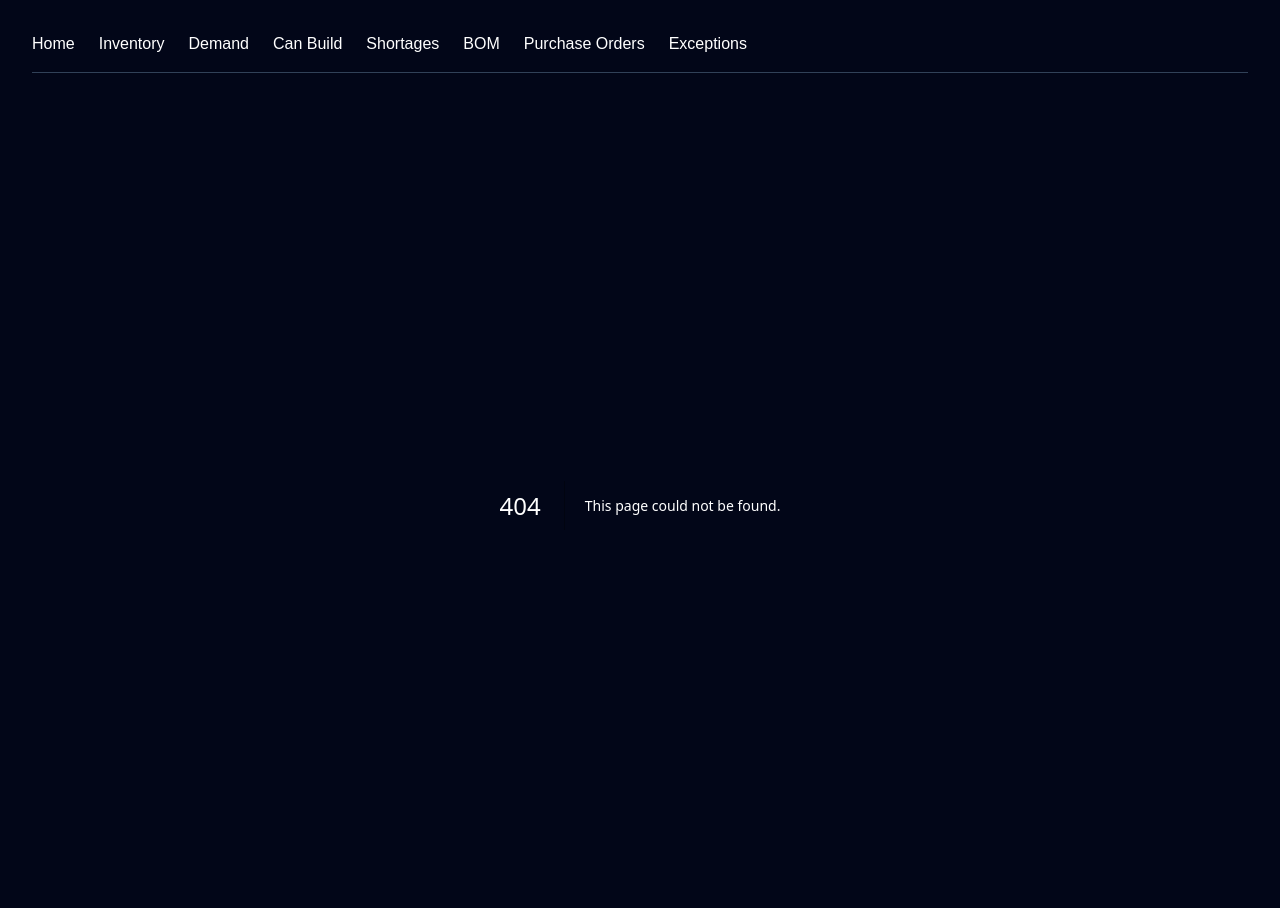
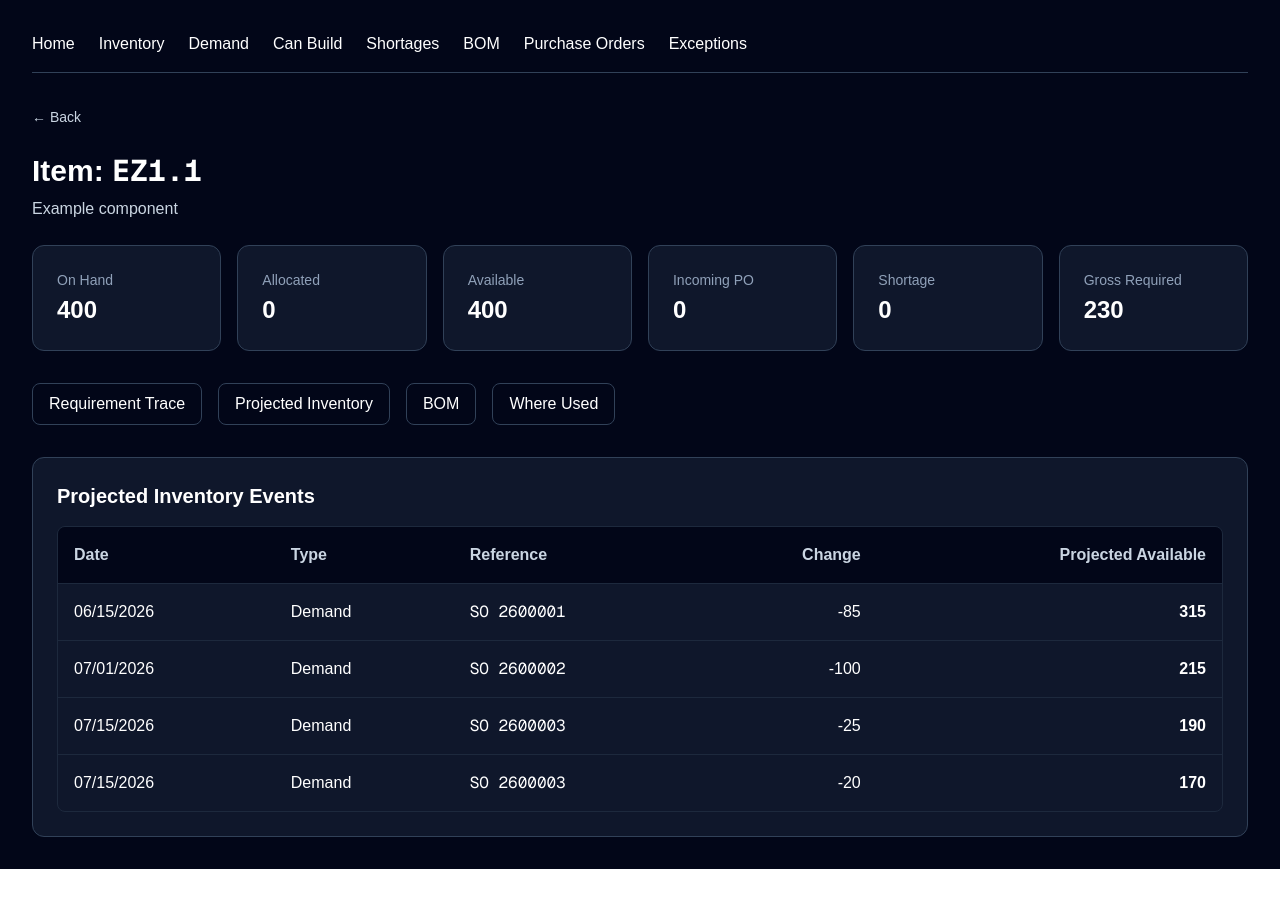
Before and after one commit to JHARRIS1009/mrp, a Next.js app: page /items/EZ1.1 in a window 1280 px wide. Before the commit this address had no page. Shown: the top 908 px of the page. After the commit the page ends 869 px from the top, so only its background shows below. Built offline with nearby package versions, Linux system fonts and the light colour scheme.

Commit message:
Add item detail navigation throughout application

```diff
--- a/app/bom/page.tsx
+++ b/app/bom/page.tsx
@@ -54,6 +54,13 @@ export default async function BomPage() {
                         >
                         where used
                         </Link>
+                        <span className="mx-1 text-slate-500">|</span>
+                        <Link
+                            href={`/items/${encodeURIComponent(child.childSku)}`}
+                            className="text-xs text-slate-400 hover:text-white"
+                        >
+                            item
+                        </Link>
                         </td>
                         <td className="p-4 text-right">{child.qtyPer}</td>
                       </tr>
--- a/app/can-build/page.tsx
+++ b/app/can-build/page.tsx
@@ -1,5 +1,6 @@
 import { calculateCanBuild } from "@/lib/can-build";
 import NavBar from "@/components/NavBar";
+import Link from "next/link";
 
 export default async function CanBuildPage() {
   const results = await calculateCanBuild();
@@ -27,7 +28,14 @@ export default async function CanBuildPage() {
           <tbody>
             {results.map((result) => (
               <tr key={result.sku} className="border-t border-slate-800">
-                <td className="p-4 font-mono">{result.sku}</td>
+                <td className="p-4 font-mono">
+                  <Link
+                    href={`/items/${encodeURIComponent(result.sku)}`}
+                    className="hover:underline"
+                  >
+                    {result.sku}
+                  </Link>
+                </td>
                 <td className="p-4 text-right">{result.parentOnHand}</td>
                 <td className="p-4 text-right">{result.maxAdditionalBuild}</td>
                 <td className="p-4 text-right font-semibold">
--- a/app/demand/[orderNumber]/page.tsx
+++ b/app/demand/[orderNumber]/page.tsx
@@ -1,5 +1,6 @@
 import { notFound } from "next/navigation";
 import { getDemandItemsByOrderNumber } from "@/lib/demand-data";
+import Link from "next/link";
 
 export default async function DemandDetailPage({
   params,
@@ -43,7 +44,14 @@ export default async function DemandDetailPage({
           <tbody>
             {demandItems.map((item) => (
               <tr key={`${item.orderNumber}-${item.sku}`} className="border-t border-slate-800">
-                <td className="p-4 font-mono">{item.sku}</td>
+                <td className="p-4 font-mono">
+                    <Link
+                        href={`/items/${encodeURIComponent(item.sku)}`}
+                        className="hover:underline"
+                    >
+                        {item.sku}
+                    </Link>
+                </td>
                 <td className="p-4 text-right">{item.quantity}</td>
               </tr>
             ))}
--- a/app/demand/page.tsx
+++ b/app/demand/page.tsx
@@ -36,7 +36,14 @@ export default async function DemandPage() {
                   </Link>
                 </td>
                 <td className="p-4 font-mono">{item.customerName}</td>
-                <td className="p-4 font-mono">{item.sku}</td>
+                <td className="p-4 font-mono">
+                    <Link
+                        href={`/items/${encodeURIComponent(item.sku)}`}
+                        className="hover:underline"
+                    >
+                        {item.sku}
+                    </Link>
+                </td>
                 <td className="p-4 font-mono">{item.quantity}</td>
                 <td className="p-4 text-right">{formatDate(item.dueDate)}</td>
               </tr>
--- a/app/exceptions/page.tsx
+++ b/app/exceptions/page.tsx
@@ -30,7 +30,14 @@ export default async function ExceptionsPage() {
           <tbody>
             {exceptions.map((item) => (
                 <tr key={item.sku} className="border-t border-slate-800">
-                <td className="p-4 font-mono">{item.sku}</td>
+                <td className="p-4 font-mono">
+                    <Link
+                        href={`/items/${encodeURIComponent(item.sku)}`}
+                        className="hover:underline"
+                    >
+                        {item.sku}
+                    </Link>
+                </td>
                 <td className="p-4">
                     <span className={
                         item.type === "Current Shortage"
--- a/app/inventory/page.tsx
+++ b/app/inventory/page.tsx
@@ -1,5 +1,6 @@
 import { getInventoryItems } from "@/lib/inventory-data";
 import NavBar from "@/components/NavBar";
+import Link from "next/link";
 
 export default async function InventoryPage() {
     const inventoryItems = await getInventoryItems();
@@ -30,7 +31,14 @@ export default async function InventoryPage() {
 
                             return (
                                 <tr key={item.sku} className="border-t border-slate-800">
-                                    <td className="p-4 font-mono">{item.sku}</td>
+                                    <td className="p-4 font-mono">
+                                        <Link
+                                            href={`/items/${encodeURIComponent(item.sku)}`}
+                                            className="hover:underline"
+                                        >
+                                            {item.sku}
+                                        </Link>
+                                    </td>
                                     <td className="p-4">{item.description}</td>
                                     <td className="p-4 text-right">{item.onHand}</td>
                                     <td className="p-4 text-right">{item.allocated}</td>
--- /dev/null
+++ b/app/items/[sku]/page.tsx
@@ -0,0 +1,155 @@
+import Link from "next/link";
+import BackButton from "@/components/BackButton";
+import { getInventoryItems } from "@/lib/inventory-data";
+import { calculateShortages } from "@/lib/mrp";
+import { getPurchaseOrderLinesBySku } from "@/lib/purchase-orders-data";
+import { calculateProjectedInventory } from "@/lib/projected-inventory";
+import { calculateShortageTrace } from "@/lib/mrp";
+
+export default async function ItemDetailPage({
+  params,
+}: {
+  params: Promise<{ sku: string }>;
+}) {
+  const { sku } = await params;
+  const decodedSku = decodeURIComponent(sku);
+
+  const inventoryItems = await getInventoryItems();
+  const shortages = await calculateShortages();
+  const purchaseOrders = await getPurchaseOrderLinesBySku(decodedSku);
+  const projectedEvents = await calculateProjectedInventory(decodedSku);
+
+  const traces = await calculateShortageTrace(decodedSku);
+
+  const grossRequired = traces.reduce(
+    (sum, trace) => sum + trace.requiredQuantity,
+    0
+  );
+
+  const item = inventoryItems.find((item) => item.sku === decodedSku);
+  const shortage = shortages.find((item) => item.sku === decodedSku);
+
+  const available = item ? item.onHand - item.allocated : 0;
+  const incoming = purchaseOrders.reduce((sum, po) => sum + po.quantity, 0);
+
+  return (
+    <section>
+      <BackButton />
+
+      <h1 className="mt-6 text-3xl font-bold">
+        Item: <span className="font-mono">{decodedSku}</span>
+      </h1>
+
+      <p className="mt-2 text-slate-300">
+        {item?.description ?? "No item description found."}
+      </p>
+
+      <div className="mt-6 grid gap-4 md:grid-cols-6">
+        <div className="rounded-xl border border-slate-700 bg-slate-900 p-6">
+          <div className="text-sm text-slate-400">On Hand</div>
+          <div className="mt-1 text-2xl font-bold">{item?.onHand ?? 0}</div>
+        </div>
+
+        <div className="rounded-xl border border-slate-700 bg-slate-900 p-6">
+          <div className="text-sm text-slate-400">Allocated</div>
+          <div className="mt-1 text-2xl font-bold">{item?.allocated ?? 0}</div>
+        </div>
+
+        <div className="rounded-xl border border-slate-700 bg-slate-900 p-6">
+          <div className="text-sm text-slate-400">Available</div>
+          <div className="mt-1 text-2xl font-bold">{available}</div>
+        </div>
+
+        <div className="rounded-xl border border-slate-700 bg-slate-900 p-6">
+          <div className="text-sm text-slate-400">Incoming PO</div>
+          <div className="mt-1 text-2xl font-bold">{incoming}</div>
+        </div>
+
+        <div className="rounded-xl border border-slate-700 bg-slate-900 p-6">
+          <div className="text-sm text-slate-400">Shortage</div>
+          <div className="mt-1 text-2xl font-bold">
+            {shortage?.shortage ?? 0}
+          </div>
+        </div>
+
+        <div className="rounded-xl border border-slate-700 bg-slate-900 p-6">
+            <div className="text-sm text-slate-400">Gross Required</div>
+            <div className="mt-1 text-2xl font-bold">{grossRequired}</div>
+        </div>
+      </div>
+
+      <div className="mt-8 flex flex-wrap gap-4">
+        <Link
+          href={`/shortages/${encodeURIComponent(decodedSku)}`}
+          className="rounded-lg border border-slate-700 px-4 py-2 hover:bg-slate-800"
+        >
+          Requirement Trace
+        </Link>
+
+        <Link
+          href={`/projected/${encodeURIComponent(decodedSku)}`}
+          className="rounded-lg border border-slate-700 px-4 py-2 hover:bg-slate-800"
+        >
+          Projected Inventory
+        </Link>
+
+        <Link
+          href={`/bom/${encodeURIComponent(decodedSku)}`}
+          className="rounded-lg border border-slate-700 px-4 py-2 hover:bg-slate-800"
+        >
+          BOM
+        </Link>
+
+        <Link
+          href={`/where-used/${encodeURIComponent(decodedSku)}`}
+          className="rounded-lg border border-slate-700 px-4 py-2 hover:bg-slate-800"
+        >
+          Where Used
+        </Link>
+      </div>
+
+      <div className="mt-8 rounded-xl border border-slate-700 bg-slate-900 p-6">
+        <h2 className="text-xl font-bold">Projected Inventory Events</h2>
+
+        <div className="mt-4 overflow-hidden rounded-lg border border-slate-800">
+          <table className="w-full border-collapse text-left">
+            <thead className="bg-slate-950 text-slate-300">
+              <tr>
+                <th className="p-4">Date</th>
+                <th className="p-4">Type</th>
+                <th className="p-4">Reference</th>
+                <th className="p-4 text-right">Change</th>
+                <th className="p-4 text-right">Projected Available</th>
+              </tr>
+            </thead>
+
+            <tbody>
+              {projectedEvents.map((event, index) => (
+                <tr
+                  key={`${event.date}-${event.reference}-${index}`}
+                  className="border-t border-slate-800"
+                >
+                  <td className="p-4">{event.date}</td>
+                  <td className="p-4">{event.type}</td>
+                  <td className="p-4 font-mono">{event.reference}</td>
+                  <td className="p-4 text-right">{event.quantityChange}</td>
+                  <td className="p-4 text-right font-semibold">
+                    {event.projectedAvailable}
+                  </td>
+                </tr>
+              ))}
+
+              {projectedEvents.length === 0 && (
+                <tr className="border-t border-slate-800">
+                  <td className="p-4 text-slate-300" colSpan={5}>
+                    No projected inventory events found for this SKU.
+                  </td>
+                </tr>
+              )}
+            </tbody>
+          </table>
+        </div>
+      </div>
+    </section>
+  );
+}
--- a/app/projected/[sku]/page.tsx
+++ b/app/projected/[sku]/page.tsx
@@ -27,7 +27,14 @@ export default async function ProjectedInventoryPage({
 
       <h1 className="mt-6 text-3xl font-bold">
         Projected Inventory:{" "}
-        <span className="font-mono">{decodedSku}</span>
+        <span className="font-mono">
+            <Link
+                href={`/items/${encodeURIComponent(decodedSku)}`}
+                className="hover:underline"
+            >
+                {decodedSku}
+            </Link>
+        </span>
       </h1>
 
       <p className="mt-2 text-slate-300">
--- a/app/purchase-orders/[poNumber]/page.tsx
+++ b/app/purchase-orders/[poNumber]/page.tsx
@@ -54,7 +54,14 @@ export default async function PurchaseOrderDetailPage({
                 key={`${line.poNumber}-${line.sku}-${index}`}
                 className="border-t border-slate-800"
               >
-                <td className="p-4 font-mono">{line.sku}</td>
+                <td className="p-4 font-mono">
+                    <Link
+                        href={`/items/${encodeURIComponent(line.sku)}`}
+                        className="hover:underline"
+                    >
+                        {line.sku}
+                    </Link>
+                </td>
                 <td className="p-4 text-right">{line.quantity}</td>
               </tr>
             ))}
--- a/app/purchase-orders/page.tsx
+++ b/app/purchase-orders/page.tsx
@@ -42,7 +42,14 @@ export default async function PurchaseOrdersPage() {
                 </Link>
                 </td>
                 <td className="p-4">{po.vendorName}</td>
-                <td className="p-4 font-mono">{po.sku}</td>
+                <td className="p-4 font-mono">
+                    <Link
+                        href={`/items/${encodeURIComponent(po.sku)}`}
+                        className="hover:underline"
+                    >
+                        {po.sku}
+                    </Link>
+                </td>
                 <td className="p-4 text-right">{po.quantity}</td>
                 <td className="p-4">{formatDate(po.expectedDate)}</td>
               </tr>
--- a/app/shortages/[sku]/page.tsx
+++ b/app/shortages/[sku]/page.tsx
@@ -99,14 +99,23 @@ export default async function ShortageDetailPage({
       <h1 className="mt-6 text-3xl font-bold">Requirement Trace</h1>
 
       <p className="mt-2 text-slate-300">
-        Why <span className="font-mono text-white">{decodedSku}</span> is
+        Why <span className="font-mono text-white">
+          <Link
+            href={`/items/${encodeURIComponent(decodedSku)}`}
+            className="hover:underline"
+          >
+            {decodedSku}</Link> </span> is
         required.
       </p>
 
       <div className="mt-6 rounded-xl border border-slate-700 bg-slate-900 p-6">
         <div className="text-2xl font-bold">
           {totalRequired}{" "}
-          <span className="font-mono">{decodedSku}</span> Required
+          <span className="font-mono"><Link
+            href={`/items/${encodeURIComponent(decodedSku)}`}
+            className="hover:underline"
+          >
+            {decodedSku}</Link></span> Required
         </div>
 
         <p className="mt-2 text-slate-300">
--- a/app/shortages/page.tsx
+++ b/app/shortages/page.tsx
@@ -35,6 +35,13 @@ export default async function ShortagesPage() {
                 >
                   {item.sku}
                 </Link>
+
+                <Link
+                  href={`/items/${encodeURIComponent(item.sku)}`}
+                  className="ml-3 text-xs text-slate-400 hover:text-white"
+                >
+                  item
+                </Link>
               </td>
 
               <td className="p-4 text-right">{item.required}</td>
```
